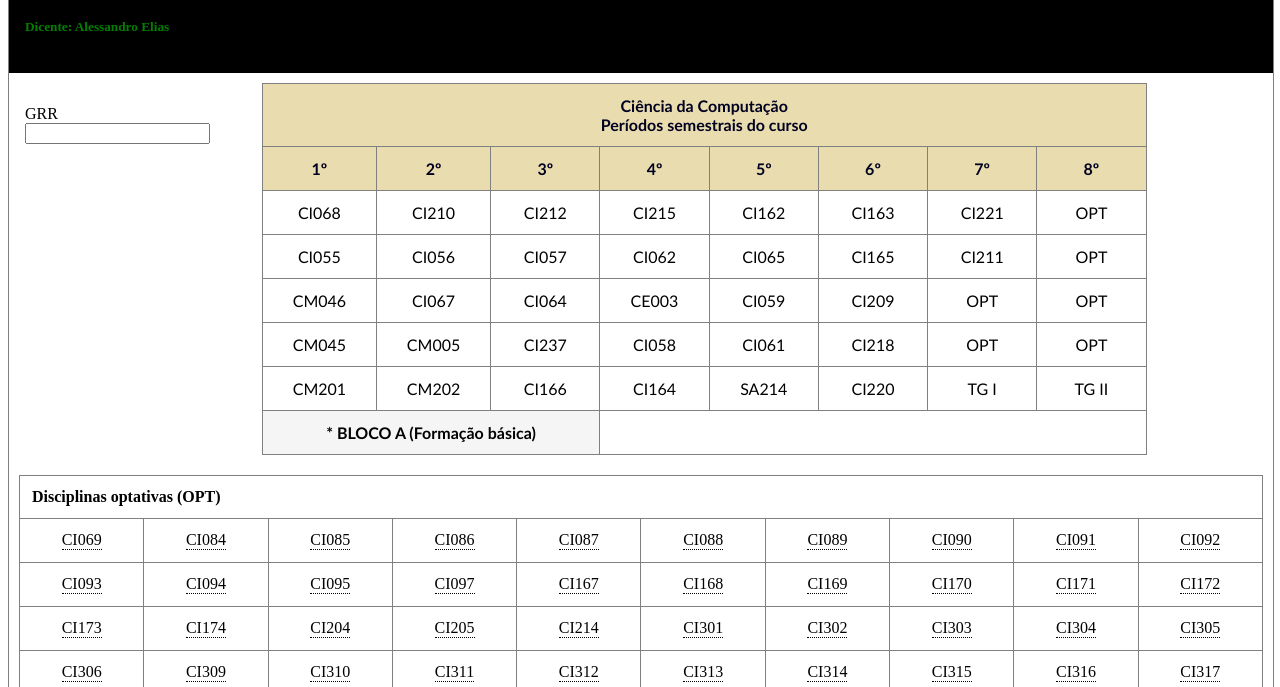
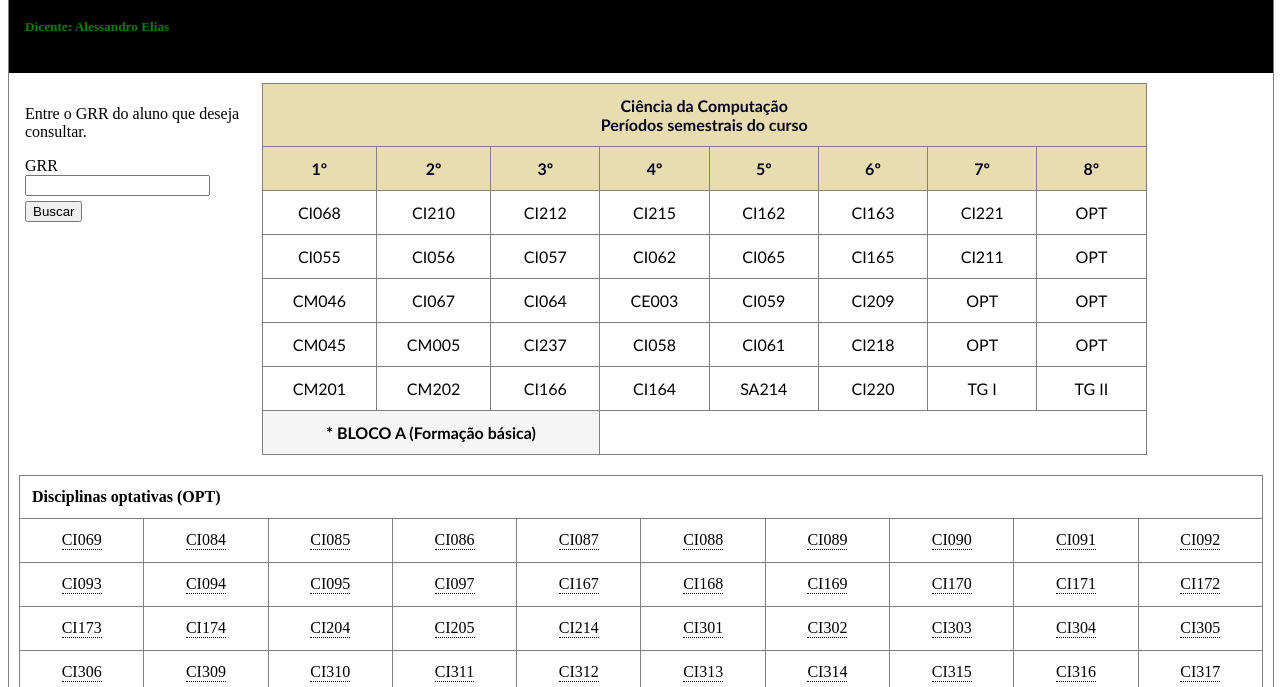
Before and after one commit to alessandro11/visualizeitor, a plain HTML site: page index.html in a window 1280 px wide. Shown: the part 113-800 px from the top of the page. Drawn offline with Linux system fonts and the light colour scheme.

Commit message:
Add source script and id for input.

```diff
--- a/index.html
+++ b/index.html
@@ -19,9 +19,11 @@
       <div id="main">
 		<div class="menu-left">
 		  <nav>
+			<p>Entre o GRR do aluno que deseja consultar.</p>
 			<ul>
 			  <li>GRR</li>
-			  <li><input type="text"></input></li>
+			  <li><input id="txt_grr" type="text"></input></li>
+			  <li><input id="btn_search" type="submit" value="Buscar" style="margin-top:5px"></li>
 			</ul>
 		  </nav>
 		</div>
@@ -433,6 +435,8 @@
 			</table>
 		  </div>
 		</div>
-    </div><footer>Copyright &copy; Alessandro Elias</footer>
+      </div><footer>Copyright &copy; Alessandro Elias</footer>
+
+	  <script type="text/javascript" src="xmlparser.js"></script>
 </body>
 </html>
```
